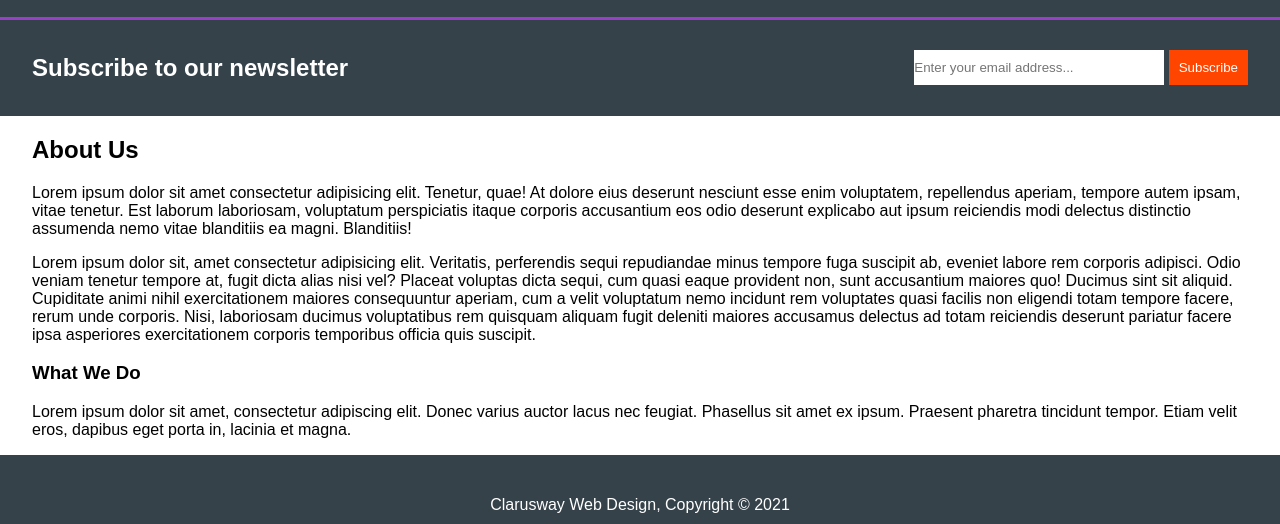
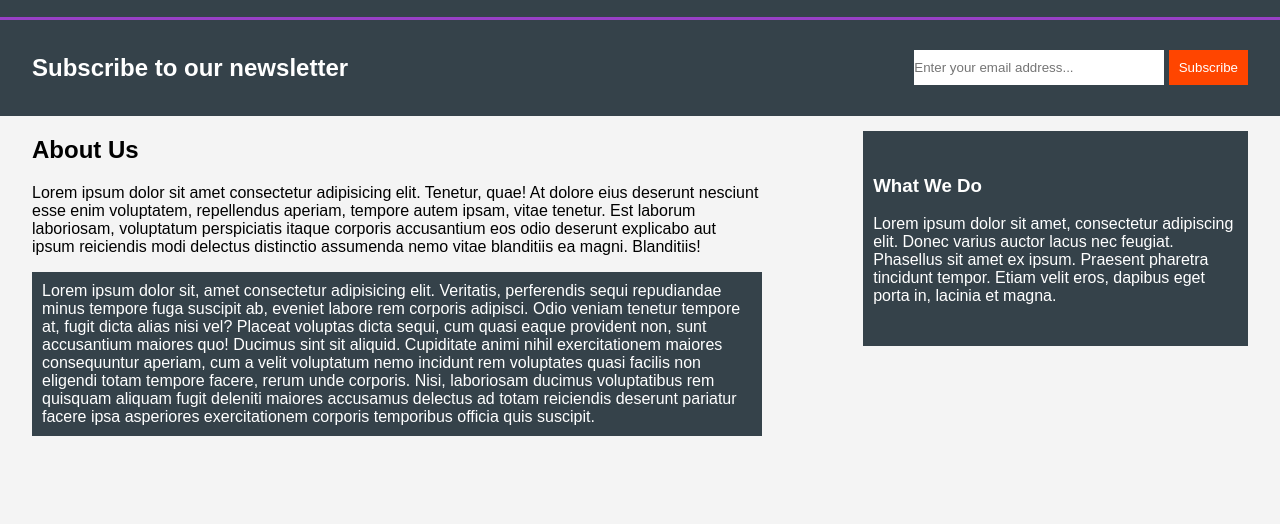
Before and after one commit to Victor-Valery/Project_1_-Website_Page_Design-, a plain HTML site: page about.html in a window 1280 px wide. Shown: the part 83-607 px from the top of the page. Drawn offline with Linux system fonts and the light colour scheme.

Commit message:
About_page_css

```diff
--- a/style.css
+++ b/style.css
@@ -103,3 +103,25 @@ footer{
     text-align: center;
     position: relative;
 }
+.main-grid{
+    background-color: #f4f4f4;
+}
+.about--us{
+    float: left;
+    width: 60%;
+    margin-right: 25px;
+}
+.background{
+    background-color: #35424a;
+    color: white;
+    padding: 10px;
+}
+.wwd{
+    background-color: #35424a;
+    width: 30%;
+    float: right;
+    color: #ffffff;
+    margin-top: 15px;
+    padding: 25px 10px;
+    margin-bottom: 200px;
+}
```
